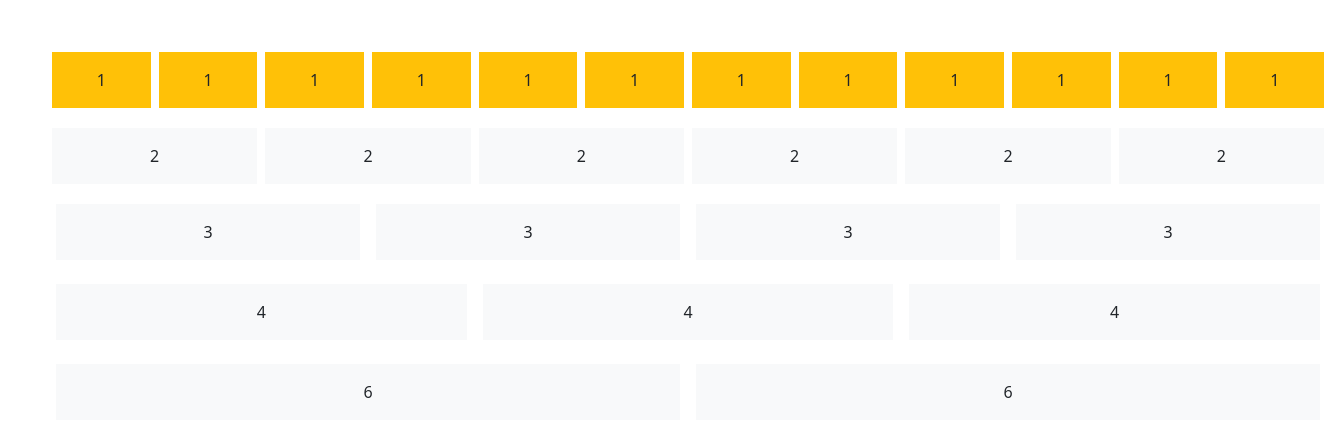
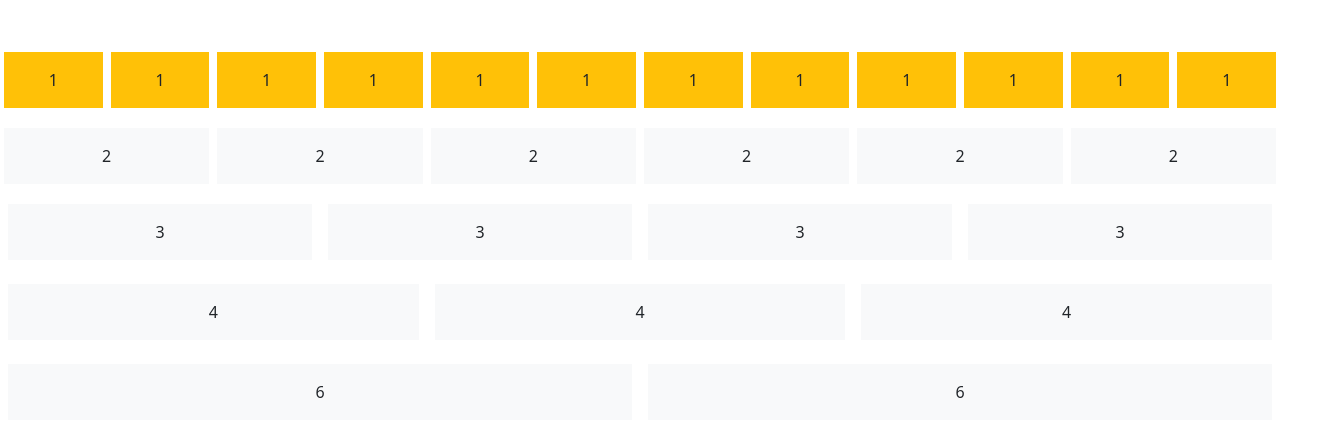
Before and after one commit to Kalkidan-Gashaw/grid, a plain HTML site: page index.html in a window 1280 px wide. Shown: the whole page, 1328 px wide, since content can reach past the window. Drawn offline with Linux system fonts and the light colour scheme.

Commit message:
Update index.html

```diff
--- a/index.html
+++ b/index.html
@@ -9,7 +9,7 @@
 
   </head>
   <body>
-    <div class="container-fluid m-5" >
+    <div class="container-fluid mt-5" >
       <div class="row">
         <div class="col bg-warning m-1 p-3 text-center">1</div>
         <div class="col bg-warning m-1 p-3 text-center">1</div>
```
